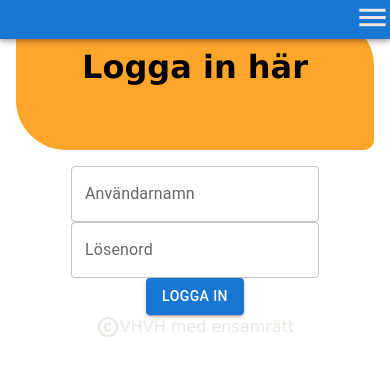
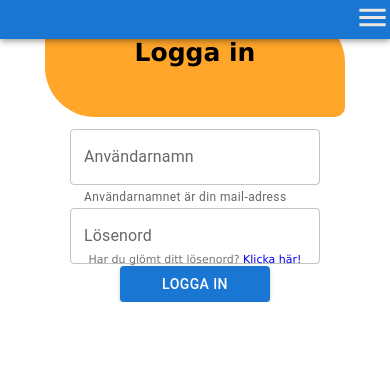
Before and after one commit to indigobluw/vhvh-frontend, a Next.js app: page /login in a window 390 px wide. Shown: the top 376 px of the page. Built offline with nearby package versions, Linux system fonts and the light colour scheme.

Commit message:
added responsiveness to login + CA, validating username, added colors.scss

```diff
--- a/colors.scss
+++ b/colors.scss
@@ -6,3 +6,5 @@ $OrangePeel: #ffa62b;
 $Black: #000000;
 $White: #ffffff;
 $Warning: #ff0000;
+$Gray: #797574;
+$Linkblue: #003FFF;
--- a/src/pages/login.js
+++ b/src/pages/login.js
@@ -1,15 +1,18 @@
 import Navbar from "@/components/Navbar/Navbar";
-import Footer from "@/components/Footer/Footer";
 import styles from "src/styles/Login.module.scss";
 import { useState } from "react";
 import { useRouter } from "next/router";
 import TextField from "@mui/material/TextField";
 import Button from "@mui/material/Button";
+import Link from "next/link";
+import Alert from "@mui/material";
 
 export default function Login() {
   const router = useRouter();
   const [username, setUsername] = useState("");
   const [password, setPassword] = useState("");
+  const [loginError, setLoginError] = useState(false);
+
   function sendLoginRequest() {
     const requestBody = {
       username: username,
@@ -19,16 +22,16 @@ export default function Login() {
       headers: {
         "Content-Type": "application/json",
       },
-      method: "post",
+      method: "POST",
       body: JSON.stringify(requestBody),
     })
       .then((response) => {
-        if (response.status === 200) {
+        if (response.status === 200 ) {
           console.log("Du är inloggad!");
           return response.json();
-        } else {
+        } else if (response.status === 500) {
           console.log("Oj! Något gick fel!");
-          throw new Error("Failed to log in");
+          setLoginError(true);
         }
       })
       .then((data) => {
@@ -49,8 +52,7 @@ export default function Login() {
             console.log("Success");
             if (localStorage.getItem("userRole") == "ADMIN") {
               router.push("/admin");
-            }
-            else {
+            } else {
               router.push("/myPage");
             }
           } else {
@@ -65,19 +67,30 @@ export default function Login() {
 
   return (
     <div>
-    <title>Logga in | VHVH </title>
+      <title>Logga in | VHVH </title>
       <Navbar />
-      <h1 className={styles.logintitle}>Logga in här</h1>
+      <p className={styles.logintitle}>
+        <b>Logga in</b>
+      </p>
       <div className={styles.login}>
+        {loginError && (
+          <Alert severity="error">
+            Det finns inget konto med den mail adressen eller så är lösenordet
+            fel
+          </Alert>
+        )}
         <TextField
+          sx={{ width: 250 }}
           value={username}
           onChange={(event) => setUsername(event.target.value)}
           id="outlined-basic"
           label="Användarnamn"
           type="username"
+          helperText="Användarnamnet är din mail-adress"
           className={styles.username}
         />
         <TextField
+          sx={{ width: 250 }}
           value={password}
           onChange={(event) => setPassword(event.target.value)}
           id="outlined-password-input"
@@ -86,7 +99,12 @@ export default function Login() {
           autoComplete="current-password"
           className={styles.password}
         />
+        <p className={styles.forgotPassword}>
+          Har du glömt ditt lösenord?&nbsp;{" "}
+          <Link href="/comingSoon">Klicka här!</Link>
+        </p>
         <Button
+          sx={{ width: 150 }}
           variant="contained"
           type="submit"
           className={styles.button}
@@ -95,7 +113,6 @@ export default function Login() {
           Logga in
         </Button>
       </div>
-      <Footer />
     </div>
   );
 }
--- a/src/styles/CreateAccount.module.scss
+++ b/src/styles/CreateAccount.module.scss
@@ -6,7 +6,8 @@
   margin: 0.5em auto;
   background-color: $OrangePeel;
   border-radius: 10px 50px;
-  max-width: 14em;
+  width: 14em;
+  font-size: 30px;
 }
 
 .form {
@@ -26,6 +27,13 @@
 .textfield {
   width: 20em;
   margin: 1em auto;
+  height: 3.5em;
+}
+
+.textfield1 {
+  width: 20em;
+  margin: 1em auto;
+  height: 5.5em;
 }
 
 .accountType {
@@ -43,12 +51,47 @@
 .terms {
   margin-top: -5.5em;
   font-size: 11px;
+  text-align: center;
+  color: $Linkblue;
+  text-decoration: underline;
 }
 
 .link {
   margin-top: 1em;
+  color: $Gray;
+}
+.checkbox {
+  display: flex;
+  flex-direction: row;
+  justify-content: center;
+  align-items: center;
 }
 
 .hide {
   display: none;
 }
+
+@media (max-width: 480px) {
+  .title {
+    width: 12em;
+    font-size: 25px;
+  }
+
+  .terms {
+    font-size: 10px;
+  }
+
+  .checkboxText {
+    font-size: 12px;
+  }
+
+  .textfield1{
+    height: 5.5em
+  }
+
+  .textfield,
+  .textfield1,
+  .accountType {
+    width: 300px;
+  }
+}
--- a/src/styles/Login.module.scss
+++ b/src/styles/Login.module.scss
@@ -43,12 +43,26 @@
   display: flex;
 }
 
-.title,
 .logintitle {
   display: flex;
   justify-content: center;
   padding: 1em 1em 2em 1em;
-  margin: 0.5em;
+  margin: 0.5em auto;
   background-color: $OrangePeel;
   border-radius: 10px 50px;
+  width: 14em;
+  font-size: 30px;
 }
+
+.forgotPassword {
+  font-size: 11px;
+  margin-top: -1em;
+  color: $Gray;
+}
+
+@media (max-width: 480px) {
+  .logintitle {
+    width: 12em;
+    font-size: 25px;
+  }
+}
```
Also changed, not shown: src/pages/createAccount.js (+28 -11 lines).
